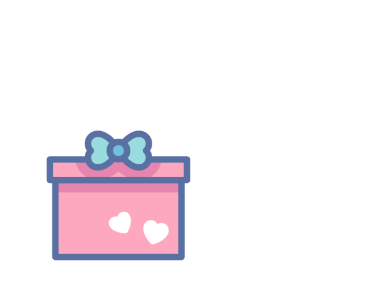
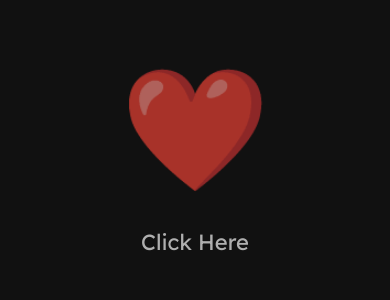
Before and after one commit to niknish123/valent-Next, a Next.js app: page / in a window 390 px wide. Shown: the part 208-508 px from the top of the page. Built offline with nearby package versions, Linux system fonts and the light colour scheme.

Commit message:
first commit

```diff
--- a/components/Mainnew.js
+++ b/components/Mainnew.js
@@ -111,7 +111,7 @@ const Mainnew = () => {
         {/* SCREEN 1 */}
         <section className={`screen screen-1 ${screen === 1 ? "active" : ""}`}>
           <div className="heart" onClick={() => setScreen(2)}>
-            <Image src="/images/gift.gif" alt="" width={200} height={200} />
+             ❤️
             <span className="heart-text">Click Here</span>
           </div>
         </section>
@@ -157,14 +157,22 @@ const Mainnew = () => {
         {/* SCREEN 3 */}
         <section className={`screen screen-3 ${screen === 3 ? "active" : ""}`}>
           <h1>🎉 Congratulations 🎉</h1>
-          <p>“You made the right ✅ choice, babe! 😄💕”</p>
+
 
           <Image
               src="/images/unnamed.jpg"
               alt="couple image"
-              width={720}
-              height={400}
+              width={320}
+              height={300}
               className="flower-image"
+              priority
+            />
+            <Image
+              src="/images/letter.png"
+              alt="letter image"
+              width={420}
+              height={500}
+              className="letter-image"
               priority
             />
         </section>
--- a/public/css/globals.css
+++ b/public/css/globals.css
@@ -20,9 +20,9 @@ body {
 }
 .main-sec{
   padding:100px 0;
-  background: #ffffff;
-   /* background: #111111; */
-      height: 100vh;
+
+   background: #111111;
+      /* height: 100vh; */
     display: flex;
     justify-content: center;
     align-items: center;
@@ -149,6 +149,7 @@ button.btn-no {
 .screen-3 h1 {
   font-size:clamp(45px,5vw,68px);
   font-family: 'Tangerine';
+  margin-bottom:0;
 
 }
 
@@ -178,7 +179,10 @@ button.btn-no {
   width: 100%;
   height:100%;
 }
-
+img.letter-image {
+    /* height: 512px; */
+    aspect-ratio: 1 / 2;
+}
 
   @keyframes heart-float {
   0% {
@@ -226,8 +230,16 @@ button.btn-no {
     width: 100%;
 }
 .flower-image {
-  margin-top:38px;
+  /* margin-top:38px; */
     height: 300px;
     object-fit: contain;
 }
+.main-sec{
+  padding:60px 0;
 }
+}
+@media (max-width:480px){
+  .screen-1 {
+    height:70vh;
+  }
+}
```
Also changed, not shown: 1 other file (tests, documents, lock files or other folders).
